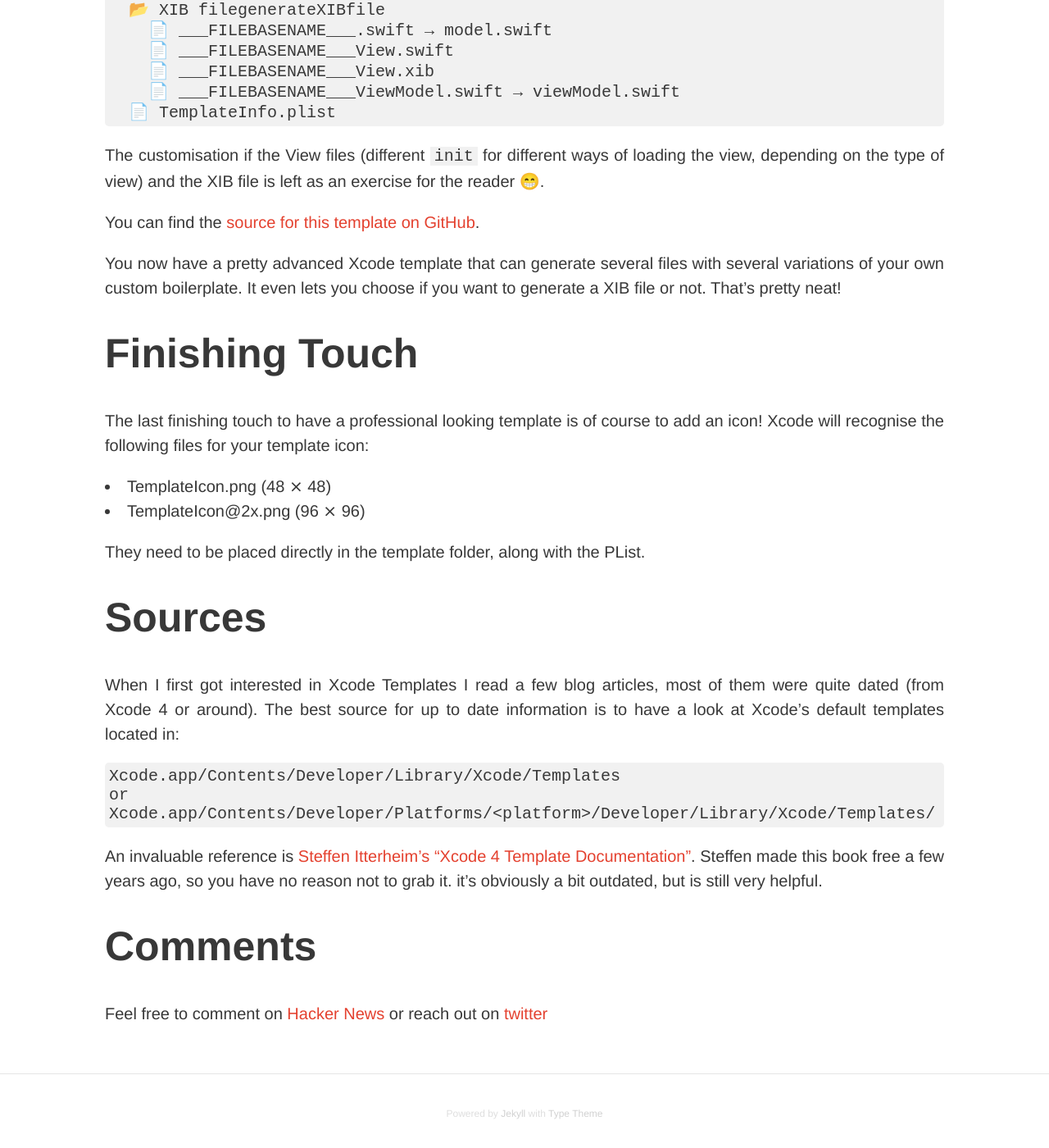
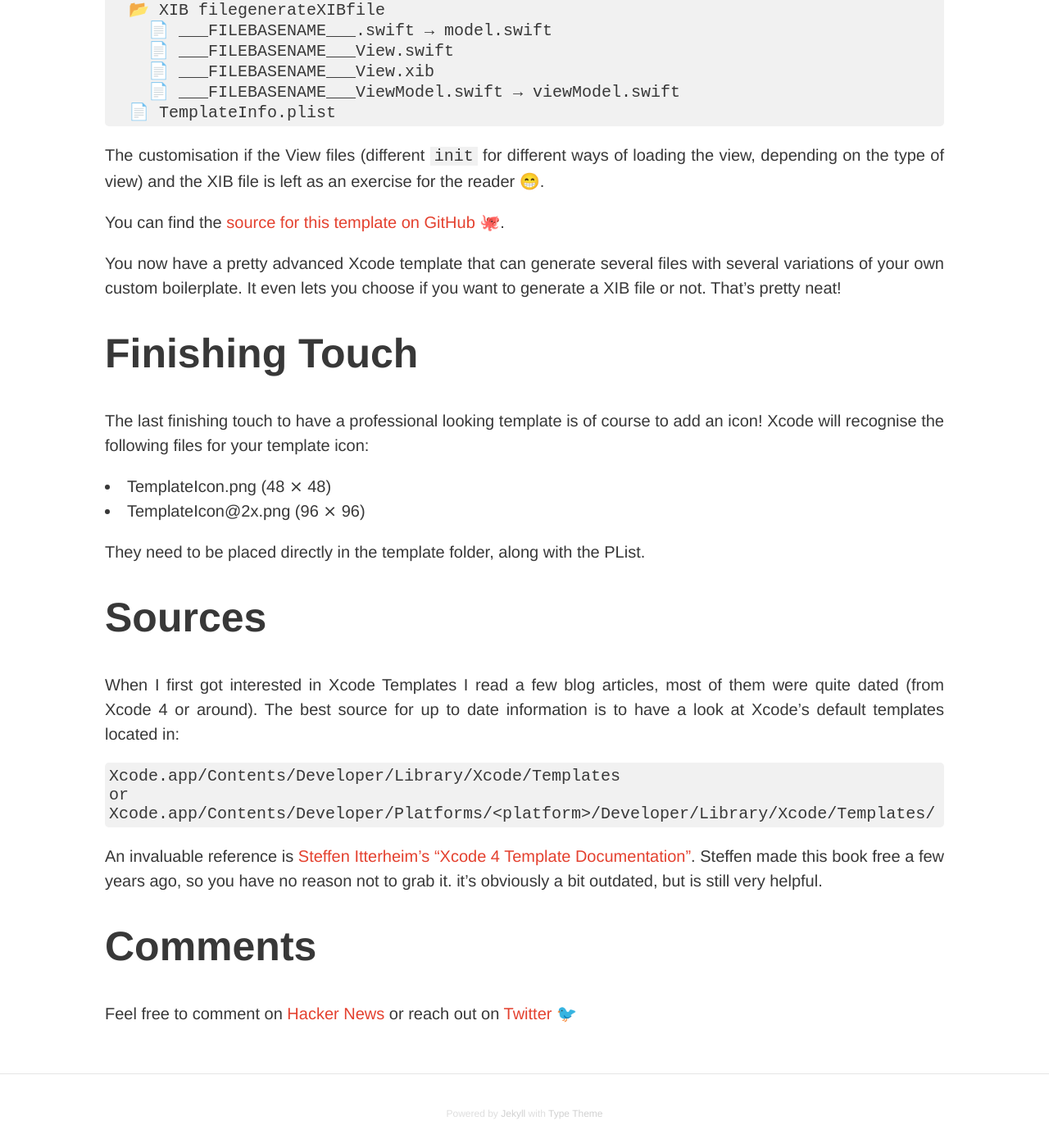
Before and after one commit to jeanetienne/jeanetienne.github.io, a Jekyll site: the page built from _posts/2017-09-10-xcode-templates.md, in a window 1280 px wide and 1400 px high, scrolled down 18077 px. Shown: the whole window at 82% size. Built offline with Jekyll 4.4.1, drawn with Linux system fonts in a browser that asks for light colours; nearby versions of some CDN libraries; part of the change alters nothing that is shown.

```diff
--- a/_posts/2017-09-10-xcode-templates.md
+++ b/_posts/2017-09-10-xcode-templates.md
@@ -523,7 +523,7 @@ After all of this, you should end up with the following folder structure:
 
 The customisation if the View files (different `init` for different ways of loading the view, depending on the type of view) and the XIB file is left as an exercise for the reader 😁.
 
-You can find the [source for this template on GitHub](https://github.com/jeanetienne).
+You can find the [source for this template on GitHub 🐙](https://github.com/jeanetienne/xcode-9-file-template-examples).
 
 You now have a pretty advanced Xcode template that can generate several files with several variations of your own custom boilerplate. It even lets you choose if you want to generate a XIB file or not. That's pretty neat!
 
@@ -547,4 +547,4 @@ Xcode.app/Contents/Developer/Platforms/<platform>/Developer/Library/Xcode/Templa
 An invaluable reference is [Steffen Itterheim's "Xcode 4 Template Documentation"](http://www.learn-cocos2d.com/store/xcode4-template-documentation). Steffen made this book free a few years ago, so you have no reason not to grab it. it's obviously a bit outdated, but is still very helpful.
 
 # <a name="comments" href="#comments">Comments</a>
-Feel free to comment on [Hacker News](https://news.ycombinator.com) or reach out on [twitter](https://twitter.com/jeanetienne)
+Feel free to comment on [Hacker News](https://news.ycombinator.com/item?id=15238181) or reach out on [Twitter 🐦](https://twitter.com/jeanetienne)
```
